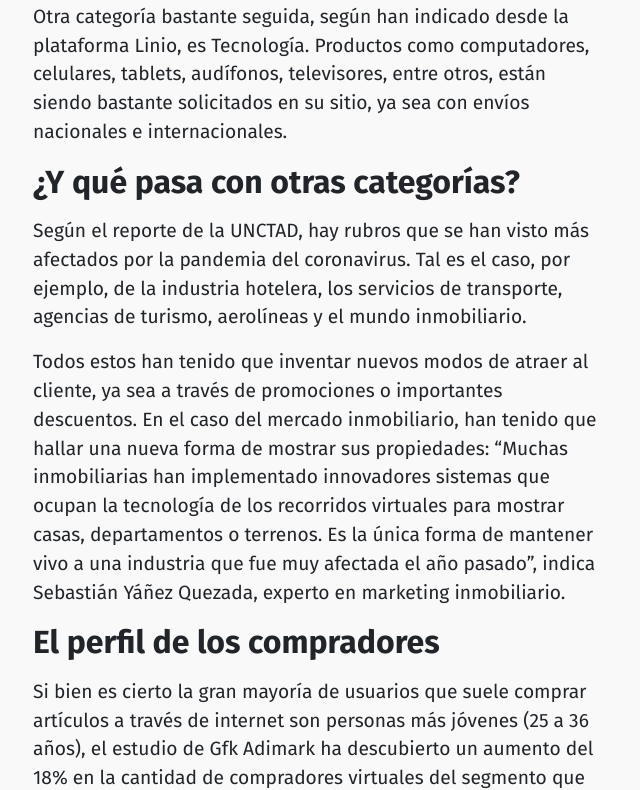
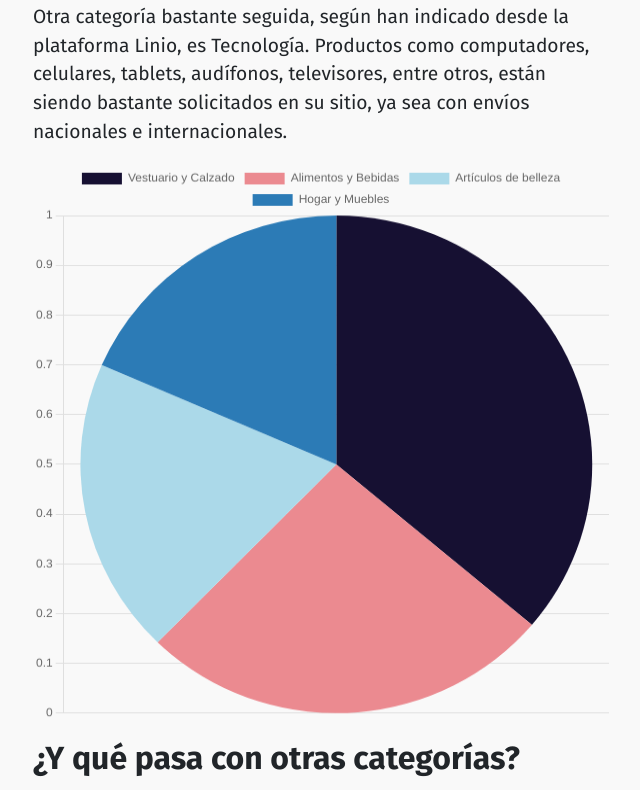
Before and after one commit to salsula/sesion_08-v2, a plain HTML site: page index.html in a window 1280 px wide. Shown: the part 1338-2128 px from the top of the page, without its empty margins (319-959 px from the left). Drawn offline with nearby package versions, Linux system fonts and the light colour scheme.

Commit message:
Add files via upload

```diff
--- a/index.html
+++ b/index.html
@@ -32,6 +32,7 @@
                 <h2>Vestuario, alimentos y artículos de belleza</h2>
                 <p>El reporte Radiografía del eCommerce publicado recientemente por Gfk Adimark, indicó que las categorías más frecuentadas por los chilenos a la hora de comprar por internet son Vestuario y Calzado (47%), Alimentos y Bebidas (34%), Artículos de belleza (25%), además de Hogar y Muebles (24%).</p>
                 <p>Otra categoría bastante seguida, según han indicado desde la plataforma Linio, es Tecnología. Productos como computadores, celulares, tablets, audífonos, televisores, entre otros, están siendo bastante solicitados en su sitio, ya sea con envíos nacionales e internacionales.</p>
+                <canvas class="pb-3" id="grafico" width="400" height="400"></canvas>
                 <h2>¿Y qué pasa con otras categorías?</h2>
                 <p>Según el reporte de la UNCTAD, hay rubros que se han visto más afectados por la pandemia del coronavirus. Tal es el caso, por ejemplo, de la industria hotelera, los servicios de transporte, agencias de turismo, aerolíneas y el mundo inmobiliario.</p>
                 <p>Todos estos han tenido que inventar nuevos modos de atraer al cliente, ya sea a través de promociones o importantes descuentos. En el caso del mercado inmobiliario, han tenido que hallar una nueva forma de mostrar sus propiedades: “Muchas inmobiliarias han implementado innovadores sistemas que ocupan la tecnología de los recorridos virtuales para mostrar casas, departamentos o terrenos. Es la única forma de mantener vivo a una industria que fue muy afectada el año pasado”, indica Sebastián Yáñez Quezada, experto en marketing inmobiliario.</p>
@@ -41,7 +42,6 @@
                 <p>*Esta noticia fue originalmente publicada en el <a href="https://radio.uchile.cl/2021/05/28/comercio-electronico-que-estan-comprando-los-chilenos-por-internet/" target="_blank">Diario Universidad de Chile</a>, una página para nada chanta.</p>
             </section>
         </article>
-        <canvas id="grafico" width="400" height="400"></canvas>
         <footer class="mt-5">
             <div class="container py-3">
                 <span class="d-flex justify-content-between align-items-center">
@@ -63,6 +63,10 @@
                 }
             });
         </script>
+        <script src="https://cdnjs.cloudflare.com/ajax/libs/Chart.js/3.5.1/chart.min.js"
+        integrity="sha512-Wt1bJGtlnMtGP0dqNFH1xlkLBNpEodaiQ8ZN5JLA5wpc1sUlk/O5uuOMNgvzddzkpvZ9GLyYNa8w2s7rqiTk5Q=="
+        crossorigin="anonymous"
+        referrerpolicy="no-referrer"></script>
         <script>
             var ctx = document.getElementById('grafico');
             var myChart = new Chart(ctx, {
@@ -73,22 +77,18 @@
                         label: 'Preferencias en %',
                         data: [47, 34, 25, 24],
                         backgroundColor: [
-                            'rgba(255, 99, 132, 0.2)',
-                            'rgba(54, 162, 235, 0.2)',
-                            'rgba(255, 206, 86, 0.2)',
-                            'rgba(75, 192, 192, 0.2)',
-                            'rgba(153, 102, 255, 0.2)',
-                            'rgba(255, 159, 64, 0.2)'
+                            'rgba(22, 16, 50, 1)',
+                            'rgba(235, 138, 144, 1)',
+                            'rgba(171, 217, 233, 1)',
+                            'rgba(44, 123, 182, 1)'
                         ],
-                        borderColor: [
-                            'rgba(255, 99, 132, 1)',
-                            'rgba(54, 162, 235, 1)',
-                            'rgba(255, 206, 86, 1)',
-                            'rgba(75, 192, 192, 1)',
-                            'rgba(153, 102, 255, 1)',
-                            'rgba(255, 159, 64, 1)'
+                        hoverBackgroundColor: [
+                            'rgba(22, 16, 50, .9)',
+                            'rgba(235, 138, 144, .9)',
+                            'rgba(171, 217, 233, .9)',
+                            'rgba(44, 123, 182, .9)'
                         ],
-                        borderWidth: 1
+                        borderWidth: 0,
                     }]
                 },
                 options: {
```
